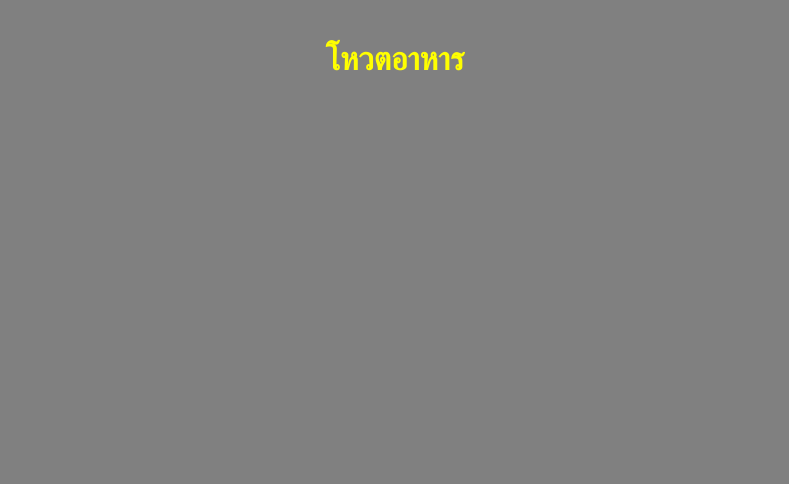
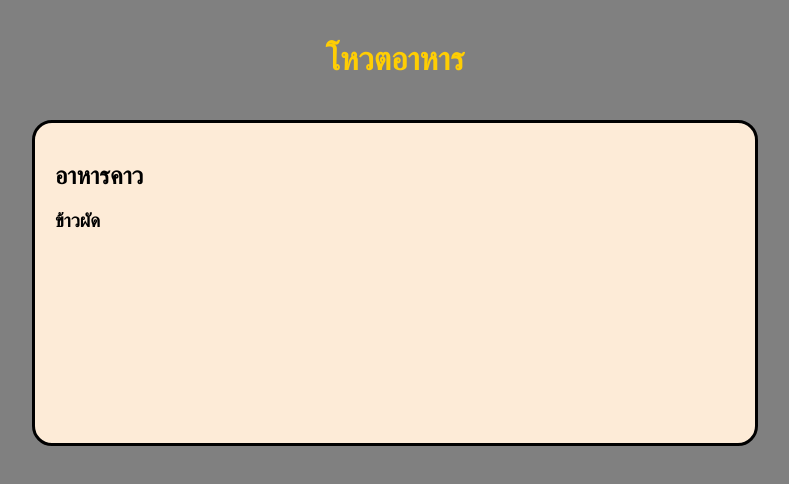
Before and after one commit to Teerawat36167/Web-App-Dev, a React (Create React App) app in the folder Exercise005/: page / in a window 1280 px wide. Shown: the top 484 px of the page, without its empty margins (245-1034 px from the left). Built offline with nearby package versions, Linux system fonts and the light colour scheme.

Commit message:
update menu component

```diff
--- a/Exercise005/src/App.css
+++ b/Exercise005/src/App.css
@@ -1,4 +1,9 @@
 .header {
-     color: yellow;
+     color: #FFCE03;
      padding: 20px 0px;
 }
+
+menu {
+     width: 400px;
+     height: 400px;
+}
--- a/Exercise005/src/App.js
+++ b/Exercise005/src/App.js
@@ -1,9 +1,11 @@
 import './App.css';
+import Menu from './components/Menu';
 
 function App() {
   return (
-    <div className="App">
-      <h1 className="header">โหวตอาหาร</h1>
+    <div className='App'>
+      <h1 className='header'>โหวตอาหาร</h1>
+      <Menu title='อาหารคาว' menu='ข้าวผัด'/>
     </div>
   );
 }
--- /dev/null
+++ b/Exercise005/src/components/Menu.jsx
@@ -0,0 +1,24 @@
+import './menu.css'
+import React from 'react'
+
+const Menu = (props) => {
+
+     let countVote = 0
+
+     const vote = () => {
+          // vote function
+     }
+
+     const unvote = () => {
+          // unvote function
+     }
+
+     return (
+          <div className='container'>
+               <h2 className='title'>{props.title}</h2>
+               <h3 className='menu'>{props.menu}</h3>
+          </div>
+     )
+}
+
+export default Menu
--- /dev/null
+++ b/Exercise005/src/components/menu.css
@@ -0,0 +1,17 @@
+.container {
+     width: 700px;
+     height: 320px;
+     background-color: #FDEBD7;
+     border-style: solid;
+     border-radius: 20px;
+     padding-left: 20px;
+}
+
+.title {
+     display: inline-block;
+     margin-top: 40px;
+}
+
+.menu {
+     margin-top: 0;
+}
```
